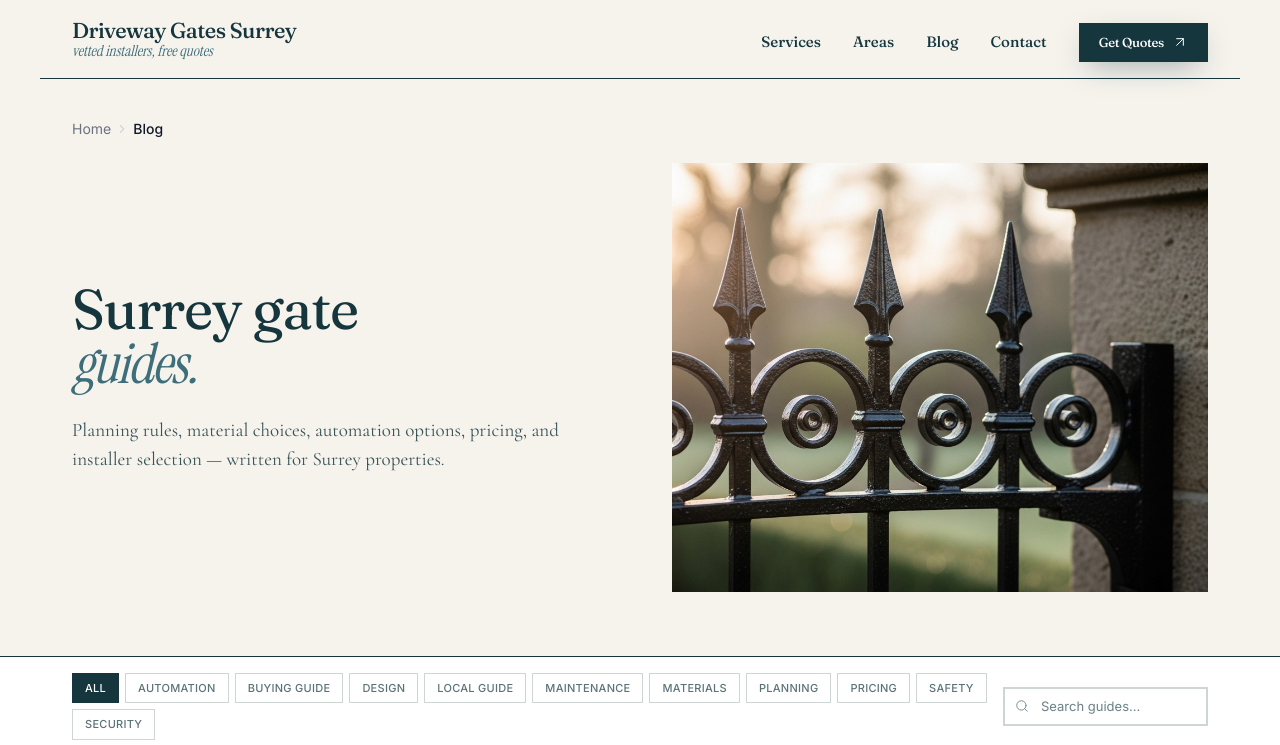
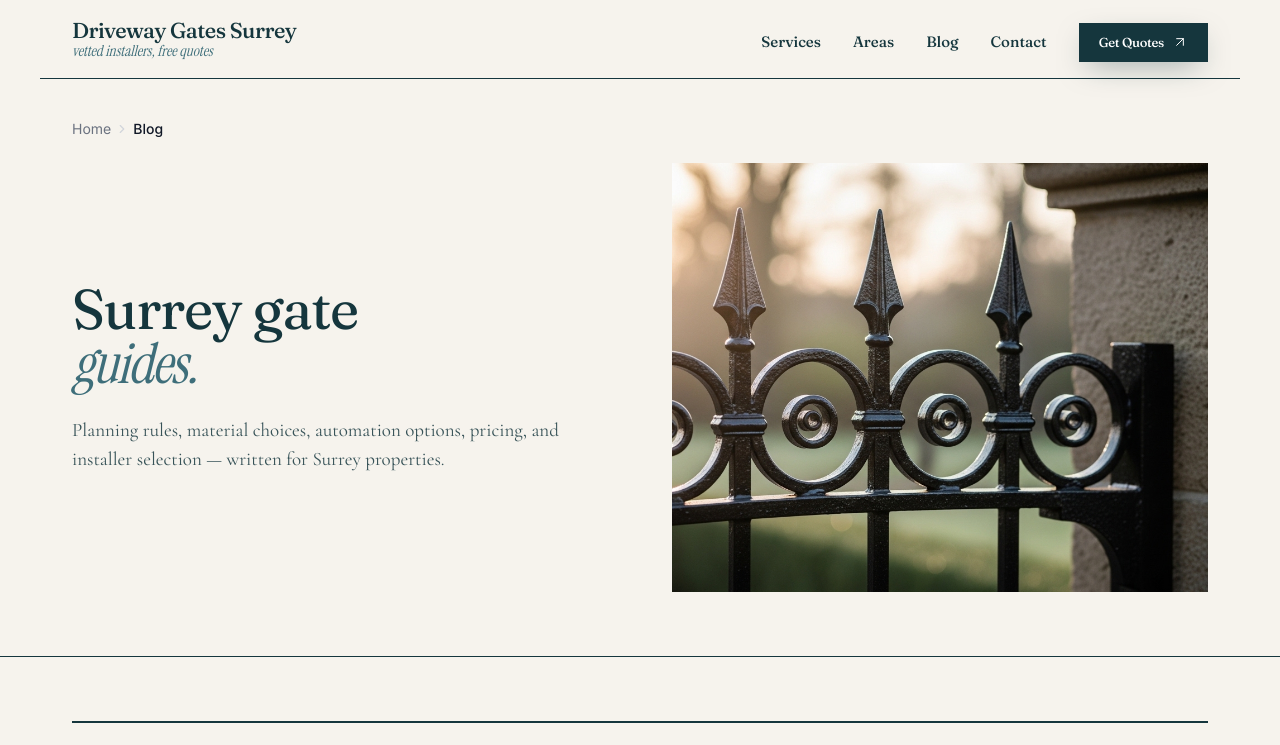
Before and after one commit to nahadgur/drivewaygatessurrey, a Next.js app: page /blog in a window 1280 px wide. Shown: the top 745 px of the page. Built offline with nearby package versions, Linux system fonts and the light colour scheme.

Commit message:
Add files via upload

```diff
--- a/app/blog/page.tsx
+++ b/app/blog/page.tsx
@@ -4,16 +4,13 @@
 import { useState } from 'react';
 import Image from 'next/image';
 import Link from 'next/link';
-import { ArrowUpRight, Search } from 'lucide-react';
+import { ArrowUpRight } from 'lucide-react';
 import { blogArticles } from '@/data/blog';
 import { Header } from '@/components/Header';
 import { Footer } from '@/components/Footer';
 import { LeadFormModal } from '@/components/LeadFormModal';
-import { SectionHeader } from '@/components/ui/SectionHeader';
 import { CTACard } from '@/components/ui/CTACard';
 import { Breadcrumbs } from '@/components/Breadcrumbs';
-
-const CATEGORIES = ['All', ...Array.from(new Set(blogArticles.map(a => a.category))).sort()];
 
 function formatDate(d: string) {
   return new Date(d).toLocaleDateString('en-GB', { day: 'numeric', month: 'long', year: 'numeric' });
@@ -21,20 +18,13 @@ function formatDate(d: string) {
 
 export default function BlogIndexPage() {
   const [isModalOpen, setIsModalOpen] = useState(false);
-  const [activeCategory, setActiveCategory] = useState('All');
-  const [search, setSearch] = useState('');
 
-  const filtered = blogArticles
-    .filter(a => activeCategory === 'All' || a.category === activeCategory)
-    .filter(a =>
-      search.trim() === '' ||
-      a.title.toLowerCase().includes(search.toLowerCase()) ||
-      a.excerpt.toLowerCase().includes(search.toLowerCase())
-    )
-    .sort((a, b) => new Date(b.publishDate).getTime() - new Date(a.publishDate).getTime());
-
-  const featured = filtered[0];
-  const rest = filtered.slice(1);
+  // All articles, newest first. Featured slot uses the most recent.
+  const sorted = [...blogArticles].sort(
+    (a, b) => new Date(b.publishDate).getTime() - new Date(a.publishDate).getTime()
+  );
+  const featured = sorted[0];
+  const rest = sorted.slice(1);
 
   return (
     <>
@@ -69,62 +59,11 @@ export default function BlogIndexPage() {
           </div>
         </section>
 
-        {/* FILTER BAR */}
-        <section className="border-y border-teal-ink bg-white sticky top-[88px] z-20">
-          <div className="editorial-container-wide py-4">
-            <div className="flex flex-col md:flex-row gap-3 md:items-center md:justify-between">
-
-              {/* Category pills */}
-              <div className="flex gap-1.5 flex-wrap">
-                {CATEGORIES.map(cat => (
-                  <button
-                    key={cat}
-                    onClick={() => setActiveCategory(cat)}
-                    className={`px-3 py-1.5 text-[11px] font-medium tracking-wide uppercase transition-colors border ${
-                      activeCategory === cat
-                        ? 'bg-teal-ink text-white border-teal-ink'
-                        : 'bg-white text-teal-ink/70 border-teal-line hover:border-teal-ink hover:text-teal-ink'
-                    }`}
-                  >
-                    {cat}
-                  </button>
-                ))}
-              </div>
-
-              {/* Search */}
-              <div className="relative w-full md:w-56">
-                <Search className="absolute left-3 top-1/2 -translate-y-1/2 w-3.5 h-3.5 text-teal-muted" strokeWidth={1.5} />
-                <input
-                  type="text"
-                  placeholder="Search guides..."
-                  value={search}
-                  onChange={e => setSearch(e.target.value)}
-                  className="w-full pl-9 pr-3 py-2 border-2 border-teal-line bg-white text-teal-ink placeholder-teal-muted text-[13px] focus:outline-none focus:border-teal-brand transition-colors"
-                />
-              </div>
-            </div>
-          </div>
-        </section>
-
         {/* ARTICLE LIST */}
-        <section className="bg-paper">
+        <section className="bg-paper border-t border-teal-ink">
           <div className="editorial-container-wide py-10 md:py-16">
 
-            {filtered.length === 0 ? (
-              <div className="py-16 text-center">
-                <p className="font-prose text-[17px] text-teal-ink/70 italic mb-3">
-                  No articles match these filters.
-                </p>
-                <button
-                  onClick={() => { setSearch(''); setActiveCategory('All'); }}
-                  className="text-[13px] font-medium text-teal-brand hover:text-teal-ink transition-colors"
-                >
-                  Clear filters →
-                </button>
-              </div>
-            ) : (
-              <>
-                {/* Featured */}
+            {/* Featured — most recent article */}
             {featured && (
               <Link
                 href={`/blog/${featured.slug}/`}
@@ -171,7 +110,7 @@ export default function BlogIndexPage() {
               </Link>
             )}
 
-                {/* Grid of rest */}
+            {/* Grid of the rest */}
             {rest.length > 0 && (
               <div className="grid grid-cols-1 md:grid-cols-2 lg:grid-cols-3 gap-x-8 lg:gap-x-10 gap-y-10">
                 {rest.map(article => (
@@ -211,8 +150,7 @@ export default function BlogIndexPage() {
                 ))}
               </div>
             )}
-              </>
-            )}
+
           </div>
         </section>
 
```
Lines whose indentation alone changed are shown as unchanged.
